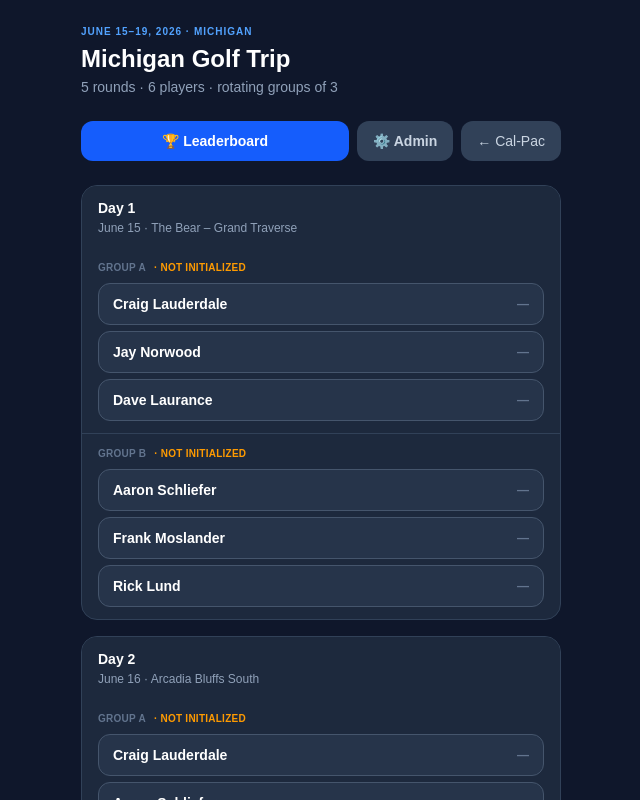
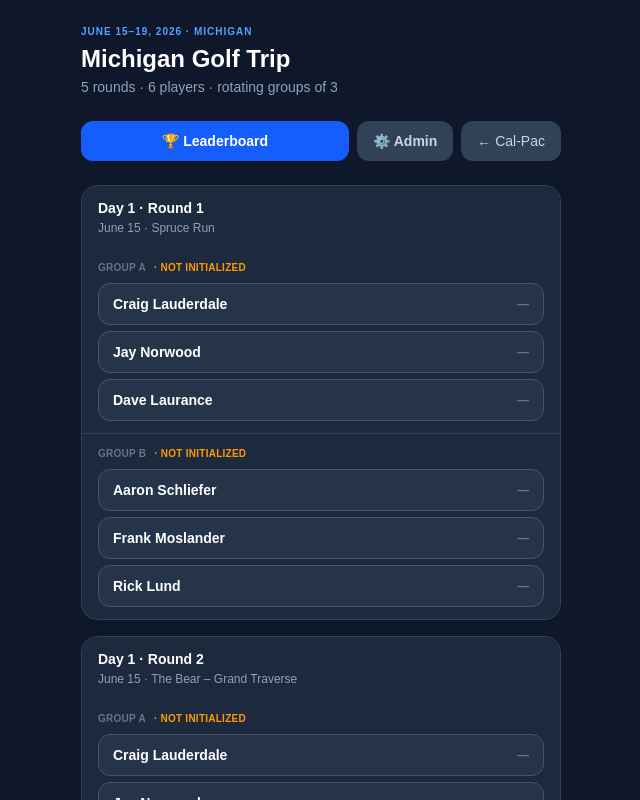
Before and after one commit to MYROBOTOVERLORD/calpac-2026, a Next.js app: page /michigan in a window 1280 px wide. Shown: the top 800 px of the page, without its empty margins (319-959 px from the left). Built offline with nearby package versions, Linux system fonts and the light colour scheme; no server answers; the database is empty.

Commit message:
Day 1 has 2 rounds: Spruce Run (day1r1) then The Bear (day1r2)

```diff
--- a/app/michigan/admin/page.tsx
+++ b/app/michigan/admin/page.tsx
@@ -17,16 +17,29 @@ import { auth, db } from "@/lib/firebase";
 
 const MICHIGAN_SCHEDULE = [
   {
-    dayKey: "day1",
-    label: "Day 1",
+    dayKey: "day1r1",
+    label: "Day 1 · Round 1",
+    date: "June 15, 2026",
+    course: "spruce-run",
+    courseName: "Spruce Run",
+    pars: [4,4,3,5,4,4,3,5,4, 4,3,5,4,4,3,5,4,4],
+    hcps: [5,13,17,1,9,7,15,3,11, 2,14,18,6,10,16,4,12,8],
+    groups: [
+      { id: "day1r1-a", label: "Group A", players: ["Craig Lauderdale", "Jay Norwood", "Dave Laurance"] },
+      { id: "day1r1-b", label: "Group B", players: ["Aaron Schliefer", "Frank Moslander", "Rick Lund"] },
+    ],
+  },
+  {
+    dayKey: "day1r2",
+    label: "Day 1 · Round 2",
     date: "June 15, 2026",
     course: "the-bear",
     courseName: "The Bear – Grand Traverse",
     pars: [4,5,3,4,4,3,5,4,4, 4,3,5,4,4,5,3,4,4],
     hcps: [9,3,17,5,1,15,7,13,11, 4,16,6,12,2,10,18,8,14],
     groups: [
-      { id: "day1-a", label: "Group A", players: ["Craig Lauderdale", "Jay Norwood", "Dave Laurance"] },
-      { id: "day1-b", label: "Group B", players: ["Aaron Schliefer", "Frank Moslander", "Rick Lund"] },
+      { id: "day1r2-a", label: "Group A", players: ["Craig Lauderdale", "Jay Norwood", "Dave Laurance"] },
+      { id: "day1r2-b", label: "Group B", players: ["Aaron Schliefer", "Frank Moslander", "Rick Lund"] },
     ],
   },
   {
--- a/app/michigan/leaderboard/page.tsx
+++ b/app/michigan/leaderboard/page.tsx
@@ -28,11 +28,12 @@ type MichiganGroupDoc = {
 };
 
 const HOLE_COUNT = 18;
-const DAY_KEYS = ["day1", "day2", "day3", "day4", "day5"] as const;
+const DAY_KEYS = ["day1r1", "day1r2", "day2", "day3", "day4", "day5"] as const;
 type DayKey = (typeof DAY_KEYS)[number];
 
 const DAY_INFO: Record<DayKey, { label: string; date: string; course: string }> = {
-  day1: { label: "Day 1", date: "June 15", course: "The Bear" },
+  day1r1: { label: "Day 1 · R1", date: "June 15", course: "Spruce Run" },
+  day1r2: { label: "Day 1 · R2", date: "June 15", course: "The Bear" },
   day2: { label: "Day 2", date: "June 16", course: "Arcadia Bluffs South" },
   day3: { label: "Day 3", date: "June 17", course: "Bay Harbor Links/Quarry" },
   day4: { label: "Day 4", date: "June 18", course: "Forest Dunes" },
--- a/app/michigan/page.tsx
+++ b/app/michigan/page.tsx
@@ -9,13 +9,23 @@ import { db } from "@/lib/firebase";
 
 export const MICHIGAN_SCHEDULE = [
   {
-    dayKey: "day1",
-    label: "Day 1",
+    dayKey: "day1r1",
+    label: "Day 1 · Round 1",
+    date: "June 15",
+    course: "Spruce Run",
+    groups: [
+      { id: "day1r1-a", label: "Group A", players: ["Craig Lauderdale", "Jay Norwood", "Dave Laurance"] },
+      { id: "day1r1-b", label: "Group B", players: ["Aaron Schliefer", "Frank Moslander", "Rick Lund"] },
+    ],
+  },
+  {
+    dayKey: "day1r2",
+    label: "Day 1 · Round 2",
     date: "June 15",
     course: "The Bear – Grand Traverse",
     groups: [
-      { id: "day1-a", label: "Group A", players: ["Craig Lauderdale", "Jay Norwood", "Dave Laurance"] },
-      { id: "day1-b", label: "Group B", players: ["Aaron Schliefer", "Frank Moslander", "Rick Lund"] },
+      { id: "day1r2-a", label: "Group A", players: ["Craig Lauderdale", "Jay Norwood", "Dave Laurance"] },
+      { id: "day1r2-b", label: "Group B", players: ["Aaron Schliefer", "Frank Moslander", "Rick Lund"] },
     ],
   },
   {
--- a/app/page.tsx
+++ b/app/page.tsx
@@ -133,7 +133,7 @@ export default function Home() {
         >
           <p className="text-[10px] font-bold tracking-widest text-blue-200 uppercase mb-0.5">June 15–19 · Michigan</p>
           <p className="text-lg font-bold text-white">Michigan Golf Trip 2026</p>
-          <p className="text-xs text-blue-200 mt-0.5">The Bear · Arcadia Bluffs South · Bay Harbor · Forest Dunes · Arcadia Bluffs → tap to score</p>
+          <p className="text-xs text-blue-200 mt-0.5">Spruce Run · The Bear · Arcadia Bluffs · Bay Harbor · Forest Dunes → tap to score</p>
         </button>
 
         <input
```
